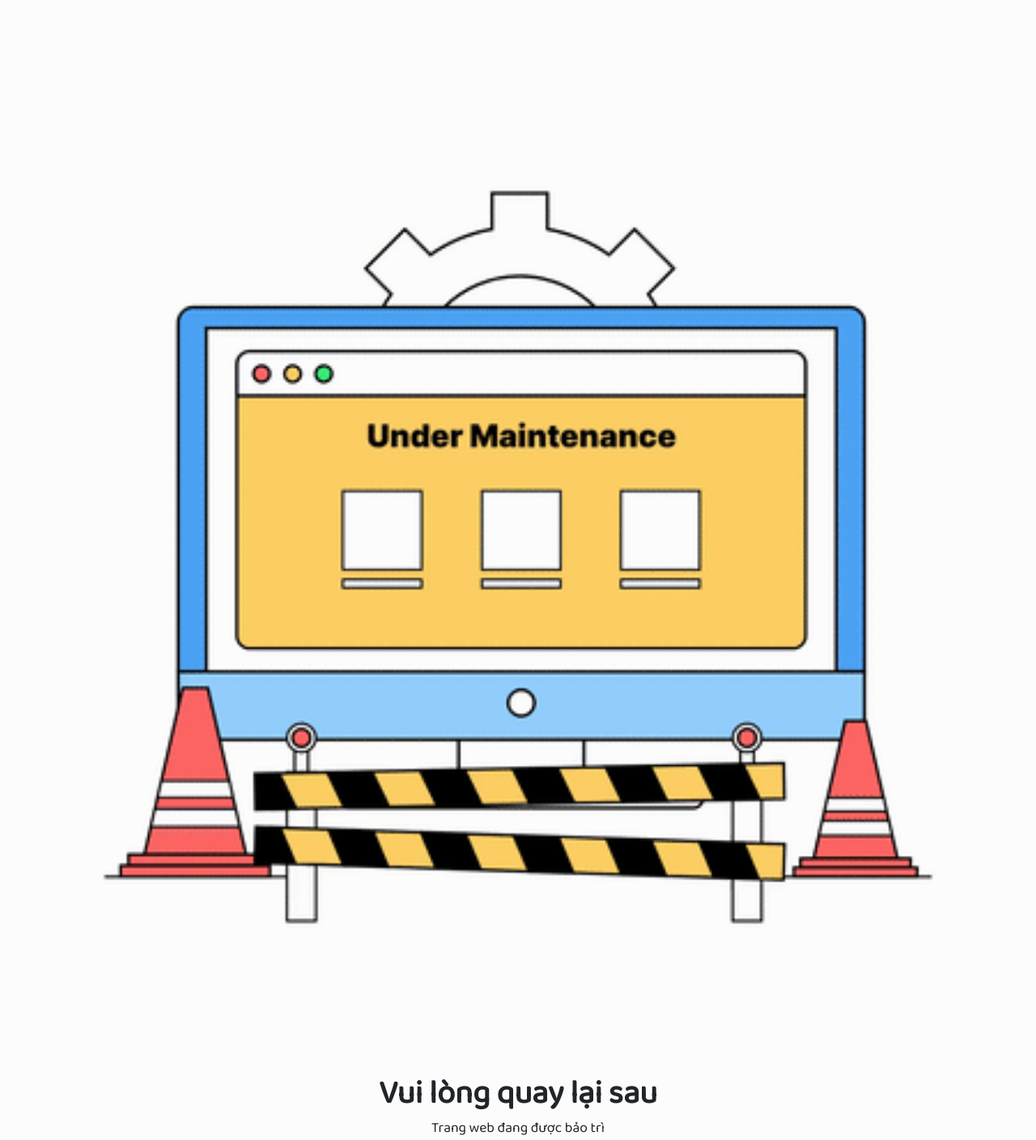
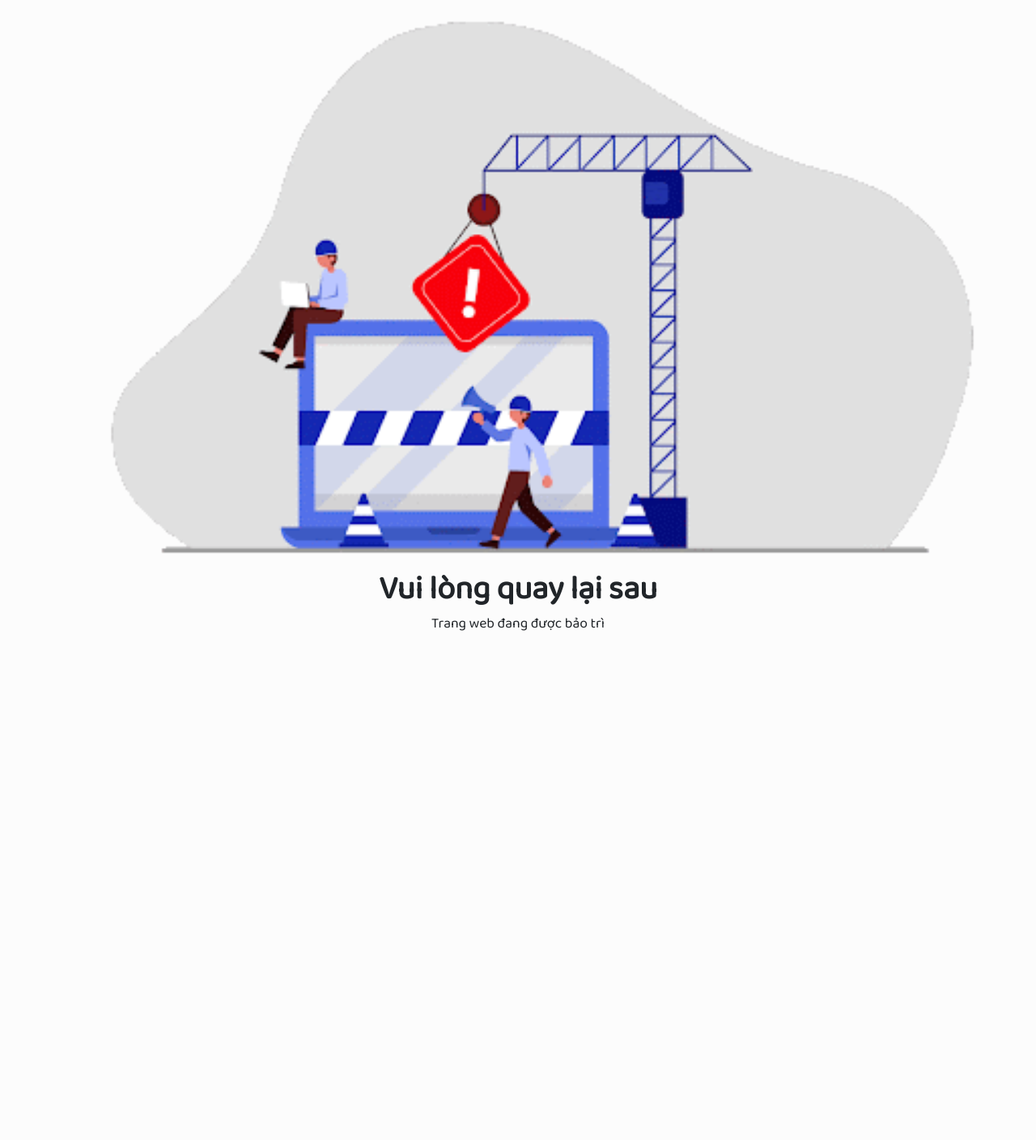
Before and after one commit to Tiendat06/ITZone_TeamBuilding, a PHP site: template views/error/maintain.php in a window 1280 px wide. Shown: the whole page at 81% size. After the commit the page ends 779 px from the top, so only its background shows below. Run offline with PHP 8.4, Linux system fonts and the light colour scheme; the template is opened without the code that fills it, so the values that code supplies are empty.

Commit message:
refactor: update maintain page

```diff
--- a/views/error/maintain.php
+++ b/views/error/maintain.php
@@ -9,11 +9,12 @@
 </head>
 <body style="background-color: #fcfcfc; height: 100vh">
 
-    <div class="text-center h-100 pt-5">
-        <img style="width: 100%" src="/public/img/error/maintenance_2.gif" alt="">
-        <h1 style="font-weight: bold">Vui lòng quay lại sau</h1>
+<div class="d-flex h-100 align-items-center">
+    <div class="text-center col-lg-12 col-md-12 col-sm-12">
+        <img style="width: 100%" src="/public/img/error/maintain_3.gif" alt="">
+        <h1 style="font-weight: bold; margin-top: 20px">Vui lòng quay lại sau</h1>
         <p>Trang web đang được bảo trì</p>
     </div>
-
+</div>
 </body>
 </html>
```
Also changed, not shown: public/img/error/maintain_3.gif (added).
